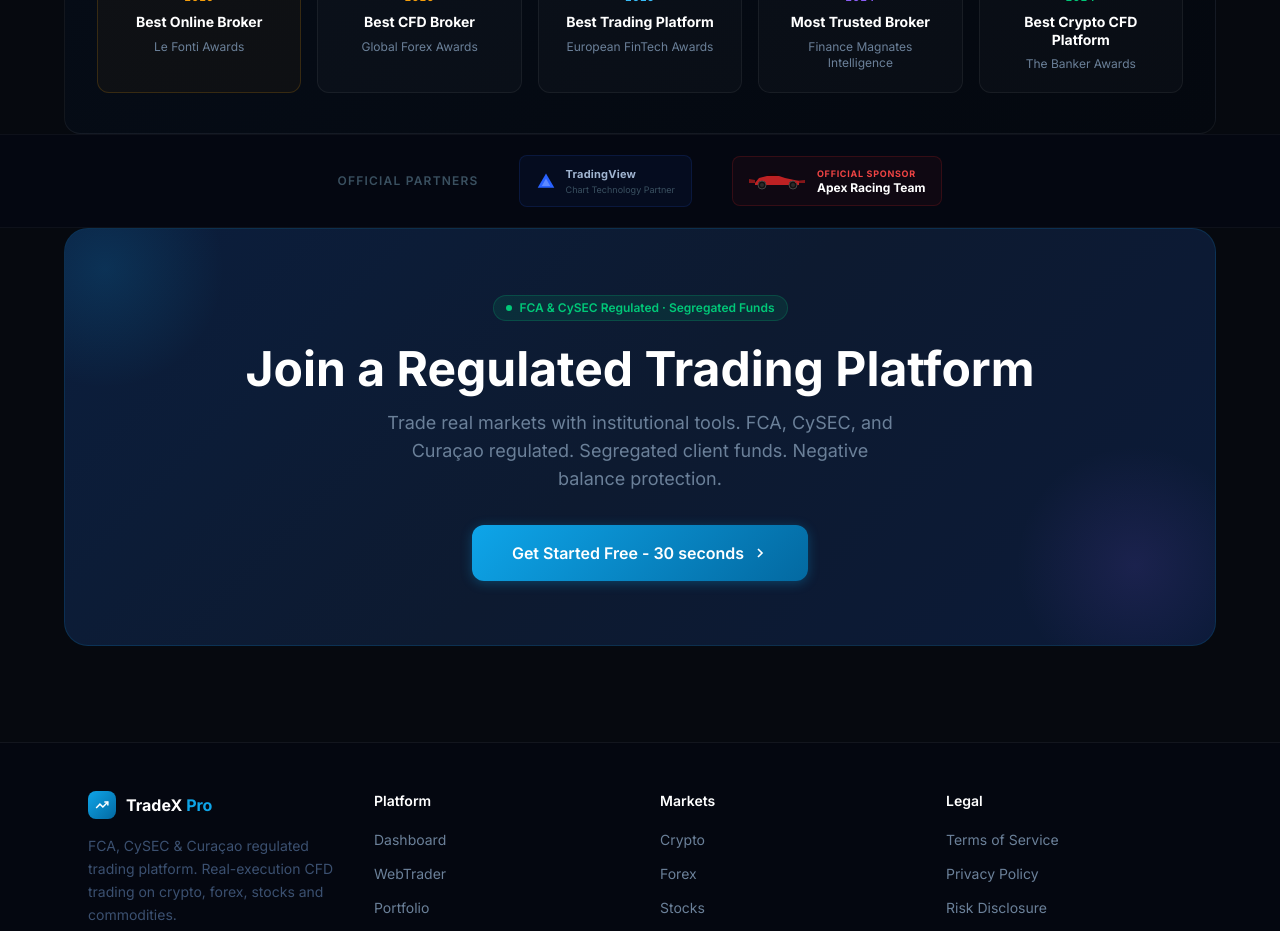
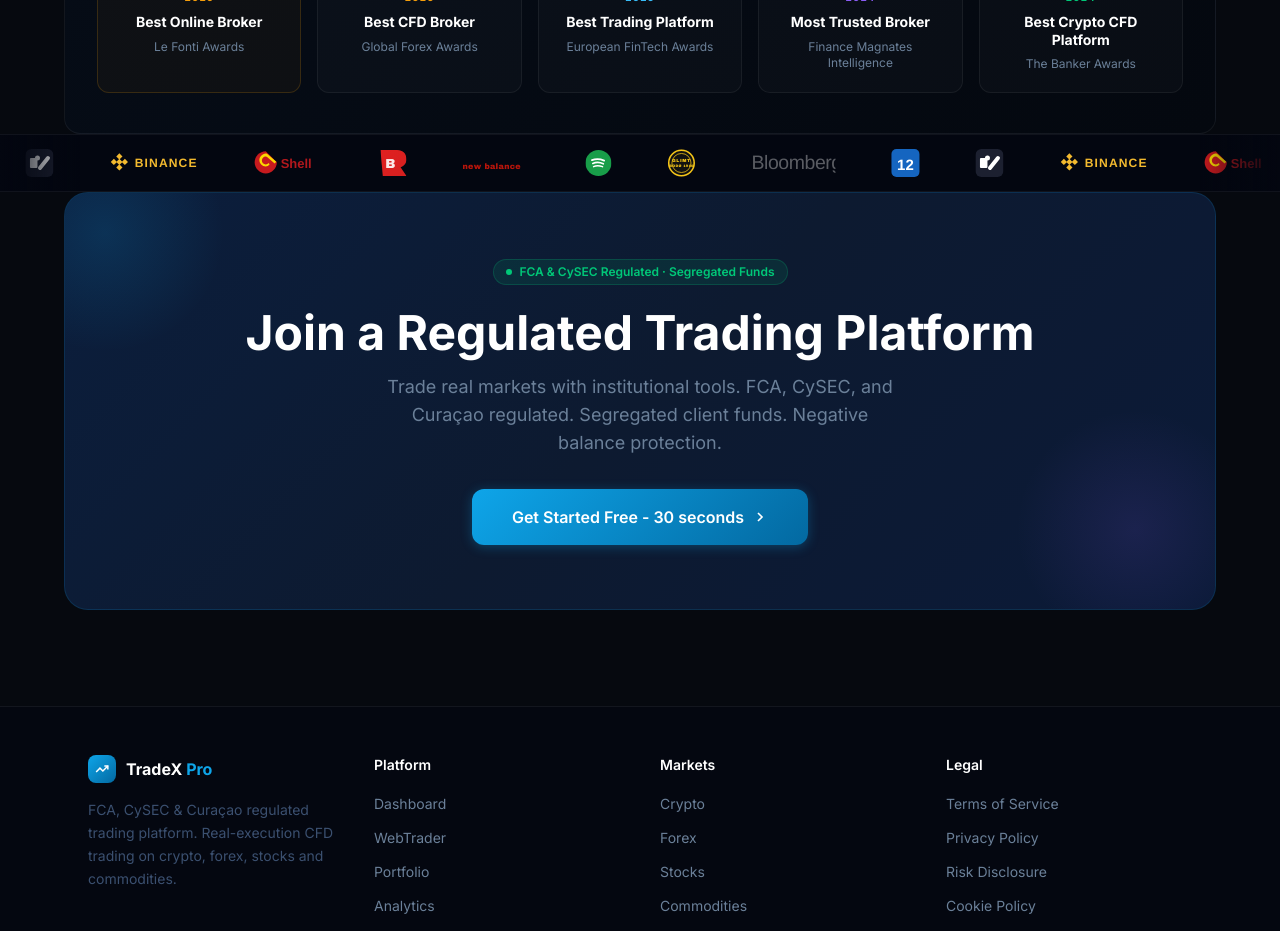
Before and after one commit to edinjo07/trading-platform, a React (Vite) app in the folder client/: page / in a window 1280 px wide. Shown: the part 7260-8191 px from the top of the page. Built offline with nearby package versions, Linux system fonts and the light colour scheme; no server answers.

Commit message:
feat: floating marquee partner stripe with Bloomberg, Twelve Data, TradingView, Binance, Shell, Bridgestone, New Balance, Spotify, Bodo/Glimt

```diff
--- a/client/src/pages/LandingPage.tsx
+++ b/client/src/pages/LandingPage.tsx
@@ -1513,39 +1513,145 @@
         </div>
       </section>
 
-      {/* ── PARTNERS & SPONSORS ──────────────────────────────────────────────── */}
-      <section style={{ background: '#040711', borderTop: '1px solid rgba(255,255,255,0.04)', borderBottom: '1px solid rgba(255,255,255,0.04)' }}>
-        <div className="max-w-6xl mx-auto px-6 py-5 flex flex-wrap items-center justify-center gap-6 md:gap-10">
-          <span className="text-xs font-semibold uppercase tracking-widest" style={{ color: '#3a5060' }}>Official Partners</span>
-          {/* TradingView */}
-          <div className="flex items-center gap-2.5 px-4 py-2.5 rounded-lg"
-               style={{ background: 'rgba(41,98,255,0.06)', border: '1px solid rgba(41,98,255,0.14)' }}>
-            <svg viewBox="0 0 24 24" width="20" height="20" fill="none">
-              <path d="M12 3L22 20H2L12 3Z" fill="#2962FF"/>
-              <path d="M12 9L17 18H7L12 9Z" fill="white" opacity="0.25"/>
+      {/* ── PARTNERS & SPONSORS — infinite marquee stripe ───────────────────── */}
+      <style>{`
+        @keyframes marquee { from { transform: translateX(0) } to { transform: translateX(-50%) } }
+        .marquee-track { animation: marquee 32s linear infinite; display:flex; align-items:center; width:max-content; }
+        .marquee-track:hover { animation-play-state: paused; }
+      `}</style>
+      <section style={{ background: '#030610', borderTop: '1px solid rgba(255,255,255,0.05)', borderBottom: '1px solid rgba(255,255,255,0.05)', overflow: 'hidden', position: 'relative' }}>
+        {/* fade edges */}
+        <div style={{ position:'absolute', left:0, top:0, bottom:0, width:80, background:'linear-gradient(to right, #030610, transparent)', zIndex:2, pointerEvents:'none' }}/>
+        <div style={{ position:'absolute', right:0, top:0, bottom:0, width:80, background:'linear-gradient(to left, #030610, transparent)', zIndex:2, pointerEvents:'none' }}/>
+        <div style={{ padding:'14px 0' }}>
+          <div className="marquee-track" style={{ gap: 56 }}>
+            {/* ── set A ── */}
+            {/* Bloomberg */}
+            <svg viewBox="0 0 200 52" height="22" fill="none" style={{ flexShrink:0 }}>
+              <text x="0" y="40" fontFamily="'Helvetica Neue',Arial,sans-serif" fontWeight="400" fontSize="46" fill="rgba(255,255,255,0.35)" letterSpacing="-1">Bloomberg</text>
             </svg>
-            <div>
-              <div style={{ fontSize: 11, fontWeight: 700, color: '#a0b4d0', letterSpacing: '0.02em' }}>TradingView</div>
-              <div style={{ fontSize: 9, color: '#3a5060' }}>Chart Technology Partner</div>
-            </div>
-          </div>
-          {/* Motorsport Sponsor */}
-          <div className="flex items-center gap-3 px-4 py-2.5 rounded-lg"
-               style={{ background: 'rgba(220,38,38,0.05)', border: '1px solid rgba(220,38,38,0.18)' }}>
-            <svg viewBox="0 0 56 26" width="56" height="26" fill="none">
-              <path d="M6 15L10 10L18 8L30 8L36 10L50 13L50 17L6 17Z" fill="#dc2626" opacity="0.85"/>
-              <path d="M18 8L21 5L27 5L30 8" fill="#1f0000" opacity="0.7"/>
-              <ellipse cx="13" cy="17" rx="4" ry="4" fill="#111" stroke="#444" strokeWidth="1"/>
-              <ellipse cx="44" cy="17" rx="4" ry="4" fill="#111" stroke="#444" strokeWidth="1"/>
-              <ellipse cx="13" cy="17" rx="2" ry="2" fill="#2a2a2a"/>
-              <ellipse cx="44" cy="17" rx="2" ry="2" fill="#2a2a2a"/>
-              <path d="M46 13L56 12L56 15L46 15Z" fill="#b91c1c" opacity="0.7"/>
-              <path d="M6 12L0 11L0 15L6 15Z" fill="#b91c1c" opacity="0.7"/>
+            {/* Twelve Data */}
+            <svg viewBox="0 0 56 56" height="28" style={{ flexShrink:0, borderRadius:8, overflow:'visible' }}>
+              <rect width="56" height="56" rx="10" fill="#1565C0"/>
+              <text x="28" y="42" textAnchor="middle" fontFamily="'Helvetica Neue',Arial,sans-serif" fontWeight="900" fontSize="30" fill="white">12</text>
             </svg>
-            <div>
-              <div style={{ fontSize: 9, fontWeight: 700, color: '#ef4444', letterSpacing: '0.08em', textTransform: 'uppercase' }}>Official Sponsor</div>
-              <div style={{ fontSize: 12, fontWeight: 700, color: '#fff', lineHeight: 1.2 }}>Apex Racing Team</div>
-            </div>
+            {/* TradingView */}
+            <svg viewBox="0 0 56 56" height="28" style={{ flexShrink:0 }}>
+              <rect width="56" height="56" rx="12" fill="#1C2030"/>
+              <rect x="9" y="18" width="15" height="20" rx="2" fill="white"/>
+              <circle cx="24" cy="18" r="5" fill="white"/>
+              <path d="M29 38L45 18" stroke="white" strokeWidth="8" strokeLinecap="round"/>
+            </svg>
+            {/* Binance */}
+            <svg viewBox="0 0 160 40" height="22" fill="none" style={{ flexShrink:0 }}>
+              <g transform="translate(0,4)">
+                <rect x="14" y="0" width="8" height="8" transform="rotate(45 18 4)" fill="#F3BA2F"/>
+                <rect x="4" y="10" width="8" height="8" transform="rotate(45 8 14)" fill="#F3BA2F"/>
+                <rect x="24" y="10" width="8" height="8" transform="rotate(45 28 14)" fill="#F3BA2F"/>
+                <rect x="14" y="20" width="8" height="8" transform="rotate(45 18 24)" fill="#F3BA2F"/>
+                <rect x="14" y="10" width="8" height="8" transform="rotate(45 18 14)" fill="#F3BA2F"/>
+              </g>
+              <text x="46" y="28" fontFamily="'Helvetica Neue',Arial,sans-serif" fontWeight="700" fontSize="22" fill="#F3BA2F" letterSpacing="2">BINANCE</text>
+            </svg>
+            {/* Shell */}
+            <svg viewBox="0 0 120 44" height="26" fill="none" style={{ flexShrink:0 }}>
+              <g transform="translate(2,2) scale(0.47)">
+                <path d="M40 0C18 0 0 18 0 40C0 62 18 80 40 80C62 80 80 62 80 40" fill="#DD1D21" opacity="0.9"/>
+                <path d="M40 8C44 8 48 10 50 14L78 38L72 44L46 22C44 20 42 19 40 19C32 19 26 26 26 34C26 42 32 48 40 48C44 48 48 46 50 43L54 47C50 52 45 55 40 55C27 55 17 45 17 32C17 20 27 10 40 8Z" fill="#FCD900"/>
+              </g>
+              <text x="46" y="30" fontFamily="'Helvetica Neue',Arial,sans-serif" fontWeight="700" fontSize="22" fill="#DD1D21" opacity="0.8">Shell</text>
+            </svg>
+            {/* Bridgestone */}
+            <svg viewBox="0 0 44 44" height="26" fill="none" style={{ flexShrink:0 }}>
+              <path d="M4 44L0 0L28 0C38 0 44 6 44 16C44 22 40 27 34 29L44 44Z" fill="#1a1a1a"/>
+              <path d="M4 44L0 0L28 0C38 0 44 6 44 16C44 22 40 27 34 29L44 44Z" fill="url(#bsGrad)"/>
+              <defs>
+                <linearGradient id="bsGrad" x1="0" y1="0" x2="44" y2="44">
+                  <stop offset="0%" stopColor="#e02020"/>
+                  <stop offset="45%" stopColor="#111"/>
+                  <stop offset="100%" stopColor="#111"/>
+                </linearGradient>
+              </defs>
+              <text x="8" y="30" fontFamily="'Arial Black',sans-serif" fontWeight="900" fontSize="22" fill="white" opacity="0.9">B</text>
+            </svg>
+            {/* New Balance */}
+            <svg viewBox="0 0 110 36" height="22" fill="none" style={{ flexShrink:0 }}>
+              <text x="0" y="28" fontFamily="'Arial Black','Helvetica Neue',sans-serif" fontWeight="900" fontSize="13" fill="#e5190a" opacity="0.8" letterSpacing="0.5">new balance</text>
+            </svg>
+            {/* Spotify */}
+            <svg viewBox="0 0 32 32" height="26" style={{ flexShrink:0 }}>
+              <circle cx="16" cy="16" r="16" fill="#1DB954" opacity="0.85"/>
+              <path d="M8 12.5C12 11 18 11 23 13" stroke="white" strokeWidth="2.2" strokeLinecap="round" fill="none"/>
+              <path d="M9 16.5C12.5 15 18 15 22 17" stroke="white" strokeWidth="2" strokeLinecap="round" fill="none"/>
+              <path d="M10 20.5C13 19 17 19 21 20.5" stroke="white" strokeWidth="1.8" strokeLinecap="round" fill="none"/>
+            </svg>
+            {/* Bodø/Glimt */}
+            <svg viewBox="0 0 44 44" height="28" style={{ flexShrink:0 }}>
+              <circle cx="22" cy="22" r="22" fill="#111"/>
+              <circle cx="22" cy="22" r="20" fill="#111" stroke="#F5C518" strokeWidth="2.5"/>
+              <circle cx="22" cy="22" r="15" fill="none" stroke="#F5C518" strokeWidth="1.2"/>
+              <text x="22" y="20" textAnchor="middle" fontFamily="'Arial Black',sans-serif" fontWeight="900" fontSize="7" fill="#F5C518" letterSpacing="1">GLIMT</text>
+              <text x="22" y="29" textAnchor="middle" fontFamily="'Arial Black',sans-serif" fontWeight="900" fontSize="5.5" fill="#F5C518" letterSpacing="0.5">BODØ 1916</text>
+            </svg>
+
+            {/* ── set B (duplicate for seamless loop) ── */}
+            <svg viewBox="0 0 200 52" height="22" fill="none" style={{ flexShrink:0 }}>
+              <text x="0" y="40" fontFamily="'Helvetica Neue',Arial,sans-serif" fontWeight="400" fontSize="46" fill="rgba(255,255,255,0.35)" letterSpacing="-1">Bloomberg</text>
+            </svg>
+            <svg viewBox="0 0 56 56" height="28" style={{ flexShrink:0, borderRadius:8, overflow:'visible' }}>
+              <rect width="56" height="56" rx="10" fill="#1565C0"/>
+              <text x="28" y="42" textAnchor="middle" fontFamily="'Helvetica Neue',Arial,sans-serif" fontWeight="900" fontSize="30" fill="white">12</text>
+            </svg>
+            <svg viewBox="0 0 56 56" height="28" style={{ flexShrink:0 }}>
+              <rect width="56" height="56" rx="12" fill="#1C2030"/>
+              <rect x="9" y="18" width="15" height="20" rx="2" fill="white"/>
+              <circle cx="24" cy="18" r="5" fill="white"/>
+              <path d="M29 38L45 18" stroke="white" strokeWidth="8" strokeLinecap="round"/>
+            </svg>
+            <svg viewBox="0 0 160 40" height="22" fill="none" style={{ flexShrink:0 }}>
+              <g transform="translate(0,4)">
+                <rect x="14" y="0" width="8" height="8" transform="rotate(45 18 4)" fill="#F3BA2F"/>
+                <rect x="4" y="10" width="8" height="8" transform="rotate(45 8 14)" fill="#F3BA2F"/>
+                <rect x="24" y="10" width="8" height="8" transform="rotate(45 28 14)" fill="#F3BA2F"/>
+                <rect x="14" y="20" width="8" height="8" transform="rotate(45 18 24)" fill="#F3BA2F"/>
+                <rect x="14" y="10" width="8" height="8" transform="rotate(45 18 14)" fill="#F3BA2F"/>
+              </g>
+              <text x="46" y="28" fontFamily="'Helvetica Neue',Arial,sans-serif" fontWeight="700" fontSize="22" fill="#F3BA2F" letterSpacing="2">BINANCE</text>
+            </svg>
+            <svg viewBox="0 0 120 44" height="26" fill="none" style={{ flexShrink:0 }}>
+              <g transform="translate(2,2) scale(0.47)">
+                <path d="M40 0C18 0 0 18 0 40C0 62 18 80 40 80C62 80 80 62 80 40" fill="#DD1D21" opacity="0.9"/>
+                <path d="M40 8C44 8 48 10 50 14L78 38L72 44L46 22C44 20 42 19 40 19C32 19 26 26 26 34C26 42 32 48 40 48C44 48 48 46 50 43L54 47C50 52 45 55 40 55C27 55 17 45 17 32C17 20 27 10 40 8Z" fill="#FCD900"/>
+              </g>
+              <text x="46" y="30" fontFamily="'Helvetica Neue',Arial,sans-serif" fontWeight="700" fontSize="22" fill="#DD1D21" opacity="0.8">Shell</text>
+            </svg>
+            <svg viewBox="0 0 44 44" height="26" fill="none" style={{ flexShrink:0 }}>
+              <path d="M4 44L0 0L28 0C38 0 44 6 44 16C44 22 40 27 34 29L44 44Z" fill="url(#bsGrad2)"/>
+              <defs>
+                <linearGradient id="bsGrad2" x1="0" y1="0" x2="44" y2="44">
+                  <stop offset="0%" stopColor="#e02020"/>
+                  <stop offset="45%" stopColor="#111"/>
+                  <stop offset="100%" stopColor="#111"/>
+                </linearGradient>
+              </defs>
+              <text x="8" y="30" fontFamily="'Arial Black',sans-serif" fontWeight="900" fontSize="22" fill="white" opacity="0.9">B</text>
+            </svg>
+            <svg viewBox="0 0 110 36" height="22" fill="none" style={{ flexShrink:0 }}>
+              <text x="0" y="28" fontFamily="'Arial Black','Helvetica Neue',sans-serif" fontWeight="900" fontSize="13" fill="#e5190a" opacity="0.8" letterSpacing="0.5">new balance</text>
+            </svg>
+            <svg viewBox="0 0 32 32" height="26" style={{ flexShrink:0 }}>
+              <circle cx="16" cy="16" r="16" fill="#1DB954" opacity="0.85"/>
+              <path d="M8 12.5C12 11 18 11 23 13" stroke="white" strokeWidth="2.2" strokeLinecap="round" fill="none"/>
+              <path d="M9 16.5C12.5 15 18 15 22 17" stroke="white" strokeWidth="2" strokeLinecap="round" fill="none"/>
+              <path d="M10 20.5C13 19 17 19 21 20.5" stroke="white" strokeWidth="1.8" strokeLinecap="round" fill="none"/>
+            </svg>
+            <svg viewBox="0 0 44 44" height="28" style={{ flexShrink:0 }}>
+              <circle cx="22" cy="22" r="22" fill="#111"/>
+              <circle cx="22" cy="22" r="20" fill="#111" stroke="#F5C518" strokeWidth="2.5"/>
+              <circle cx="22" cy="22" r="15" fill="none" stroke="#F5C518" strokeWidth="1.2"/>
+              <text x="22" y="20" textAnchor="middle" fontFamily="'Arial Black',sans-serif" fontWeight="900" fontSize="7" fill="#F5C518" letterSpacing="1">GLIMT</text>
+              <text x="22" y="29" textAnchor="middle" fontFamily="'Arial Black',sans-serif" fontWeight="900" fontSize="5.5" fill="#F5C518" letterSpacing="0.5">BODØ 1916</text>
+            </svg>
           </div>
         </div>
       </section>
```
